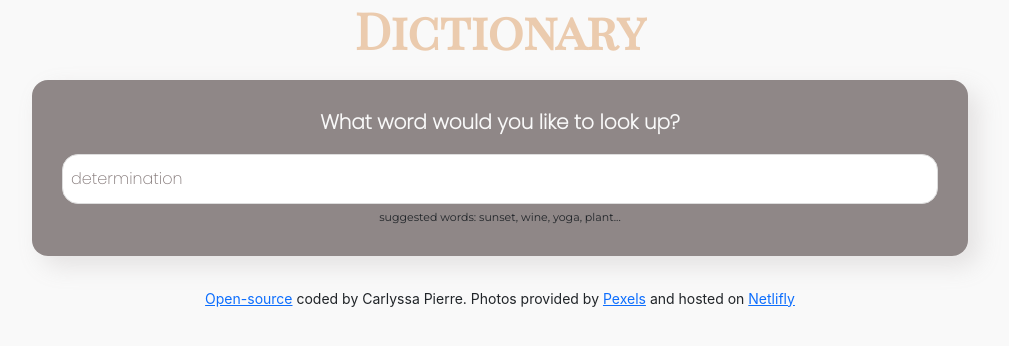
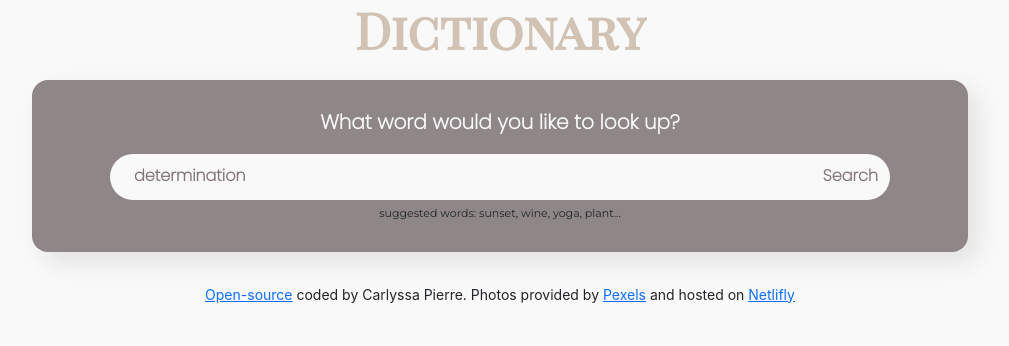
Before and after one commit to CarlyssaCodes/react-dictionary-app, a React (Create React App) app: page / in a window 1280 px wide. Shown: the top 346 px of the page, without its empty margins (140-1149 px from the left). Built offline with nearby package versions, Linux system fonts and the light colour scheme; no server answers.

Commit message:
css changes

```diff
--- a/src/Dictionary.css
+++ b/src/Dictionary.css
@@ -1,7 +1,7 @@
 h1 {
   font-family: "Playfair Display SC", serif;
   font-size: 50px;
-  color: #ebcbae;
+  color: #d1c2b4;
   font-weight: bold;
 }
 
@@ -23,12 +23,18 @@ h1 {
 }
 
 .Dictionary input {
-  width: 100%;
-  padding: 12px 8px;
-  border: 1px solid #ddd;
-  border-radius: 16px;
+  width: 80%;
+  padding-top: 10px;
+  padding-bottom: 12px;
+  padding-left: 24px;
+  border: none;
+  border-radius: 25px;
+  border-top-right-radius: 0;
+  border-bottom-right-radius: 0;
+  background-color: #f9f9f9;
   color: #807575;
   font-family: "Poppins", sans-serif;
+  font-weight: bold;
 }
 
 .Dictionary .hint {
@@ -36,3 +42,26 @@ h1 {
   margin-top: 5px;
   font-family: "Montserrat", sans-serif;
 }
+
+.Dictionary .submit-button {
+  background-color: white;
+  border: none;
+  border-radius: 25px;
+  border-bottom-left-radius: 0;
+  border-top-left-radius: 0;
+  left: 1px;
+  color: #807575;
+  background-color: #f9f9f9;
+  font-weight: 800;
+  text-decoration: none;
+  transition: all 150ms ease-in-out;
+  padding-top: 10px;
+  padding-bottom: 12px;
+  font-family: "Poppins", sans-serif;
+}
+
+.Dictionary .submit-button:hover {
+  background-color: #d1c2b4;
+  color: #8f8787;
+  font-family: "Poppins", sans-serif;
+}
--- a/src/Dictionary.js
+++ b/src/Dictionary.js
@@ -55,6 +55,9 @@ export default function Dictionary(props) {
               onChange={handleKeywordChange}
               defaultValue={props.defaultKeyword}
             />
+            <button type="submit" className="btn submit-button">
+              Search
+            </button>
           </form>
           <div className="hint">
             suggested words: sunset, wine, yoga, plant...
--- a/src/Meaning.css
+++ b/src/Meaning.css
@@ -7,7 +7,7 @@
 }
 
 .Meaning .example {
-  color: #ebcbae;
+  color: #d1c2b4;
   opacity: 0.7;
   font-style: italic;
   font-weight: bold;
@@ -16,7 +16,7 @@
 }
 
 .Meaning .definition span {
-  color: #a6e4e7;
+  color: #a3cbce;
   font-weight: bold;
   margin-right: 5px;
   font-family: "Playfair Display SC", serif;
--- a/src/Phonetics.css
+++ b/src/Phonetics.css
@@ -11,13 +11,13 @@
   font-size: 12px;
   font-weight: bold;
   transition: all 150ms ease-in-out;
-  color: #ebcbae;
+  color: #d1c2b4;
   font-family: "Montserrat", sans-serif;
 }
 
 .Phonetics a:hover {
   background: #f9f9f9;
-  color: #a6e4e7;
+  color: #a3cbce;
 }
 .Phonetics .text {
   opacity: 0.7;
--- a/src/Synonyms.css
+++ b/src/Synonyms.css
@@ -13,7 +13,7 @@
 .Synonyms span {
   font-size: 12px;
   margin-right: 3px;
-  color: #a6e4e7;
+  color: #a3cbce;
   font-weight: bold;
   font-family: "Playfair Display SC", serif;
 }
```
